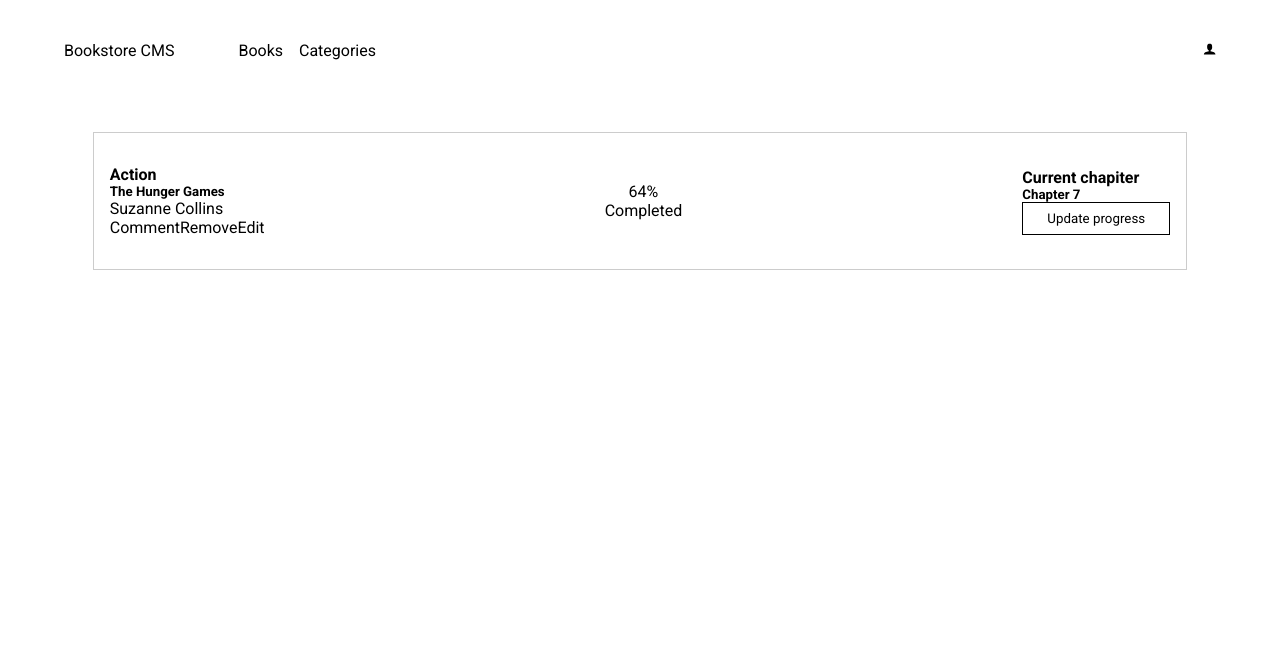
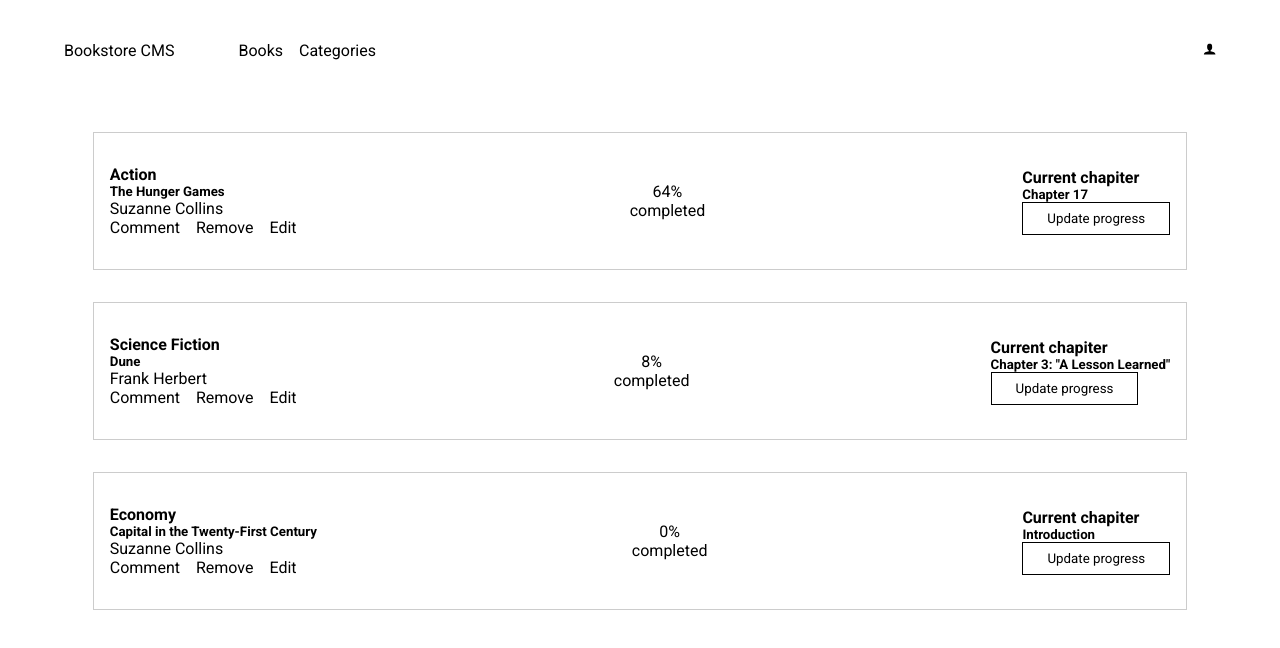
Before and after one commit to moise10r/book-store, a React (Create React App) app: page / in a window 1280 px wide. Shown: the top 648 px of the page. Built offline with nearby package versions, Linux system fonts and the light colour scheme.

Commit message:
Display list of books on the UI

```diff
--- a/src/assets/css/componentStyle/bookList.css
+++ b/src/assets/css/componentStyle/bookList.css
@@ -13,6 +13,7 @@
   width: 100%;
   padding: 2rem 1rem;
   border: 1px solid #ccc;
+  margin-bottom: 2rem;
 }
 
 .percentage {
@@ -24,3 +25,7 @@
   border: 1px solid #000;
   cursor: pointer;
 }
+
+.action-list .action {
+  margin-right: 1rem;
+}
--- a/src/components/book.jsx
+++ b/src/components/book.jsx
@@ -1,12 +1,14 @@
+/* eslint-disable react/forbid-prop-types */
 import React from 'react';
+import propTypes from 'prop-types';
 
-const Book = () => (
+const Book = ({ book }) => (
   <div className="book-container flex-between">
     <div className="left-container">
-      <h4 className="category">Action</h4>
-      <h5 className="title">The Hunger Games</h5>
-      <span className="auth">Suzanne Collins</span>
-      <ul className="actions flex-start">
+      <h4 className="category">{book.category}</h4>
+      <h5 className="title">{book.title}</h5>
+      <span className="auth">{book.author}</span>
+      <ul className="action-list flex-start">
         <li className="action"><a href="#2">Comment</a></li>
         <li className="action"><a href="#2">Remove</a></li>
         <li className="action"><a href="#2">Edit</a></li>
@@ -17,16 +19,22 @@ const Book = () => (
         <div className="progress-circle" />
       </div>
       <div className="percentage flex-center">
-        <span>64%</span>
-        <span>Completed</span>
+        <span>
+          {book.progress.completPercentage}
+          %
+        </span>
+        <span>{book.progress.status}</span>
       </div>
     </div>
     <div className="right-container">
       <h4 className="chapter-state">Current chapiter</h4>
-      <h5 className="Chapter">Chapter 7</h5>
+      <h5 className="Chapter">{book.currentChapter}</h5>
       <button type="button" className="btn">Update progress</button>
     </div>
   </div>
 );
 
+Book.propTypes = {
+  book: propTypes.array.isRequired,
+};
 export default Book;
--- a/src/components/bookList.jsx
+++ b/src/components/bookList.jsx
@@ -1,14 +1,24 @@
+/* eslint-disable react/forbid-prop-types */
 import React from 'react';
+import propTypes from 'prop-types';
 import Book from './book';
 
-const BookList = () => (
+const BookList = ({ books }) => (
   <div className="books-main-wrapper">
     <ul className="book-list flex-center">
-      <li className="book">
-        <Book />
-      </li>
+      {
+      books.map((book) => (
+        <li key={book.id} className="book">
+          <Book book={book} />
+        </li>
+      ))
+      }
     </ul>
   </div>
 );
 
+BookList.propTypes = {
+  books: propTypes.array.isRequired,
+};
+
 export default BookList;
--- a/src/components/main.jsx
+++ b/src/components/main.jsx
@@ -9,9 +9,10 @@ const books = [
     title: 'The Hunger Games',
     author: 'Suzanne Collins',
     progress: {
-      currentChapter: 'Chapter 17',
-      completed: '64',
+      completPercentage: '64',
+      status: 'completed',
     },
+    currentChapter: 'Chapter 17',
   },
   {
     id: 2,
@@ -19,9 +20,10 @@ const books = [
     title: 'Dune',
     author: 'Frank Herbert',
     progress: {
-      currentChapter: 'Chapter 3: "A Lesson Learned"',
-      completed: '8',
+      completPercentage: '8',
+      status: 'completed',
     },
+    currentChapter: 'Chapter 3: "A Lesson Learned"',
   },
   {
     id: 3,
@@ -29,9 +31,10 @@ const books = [
     title: 'Capital in the Twenty-First Century',
     author: 'Suzanne Collins',
     progress: {
-      currentChapter: 'Introduction',
-      completed: '0',
+      completPercentage: '0',
+      status: 'completed',
     },
+    currentChapter: 'Introduction',
   },
 ];
 
```
